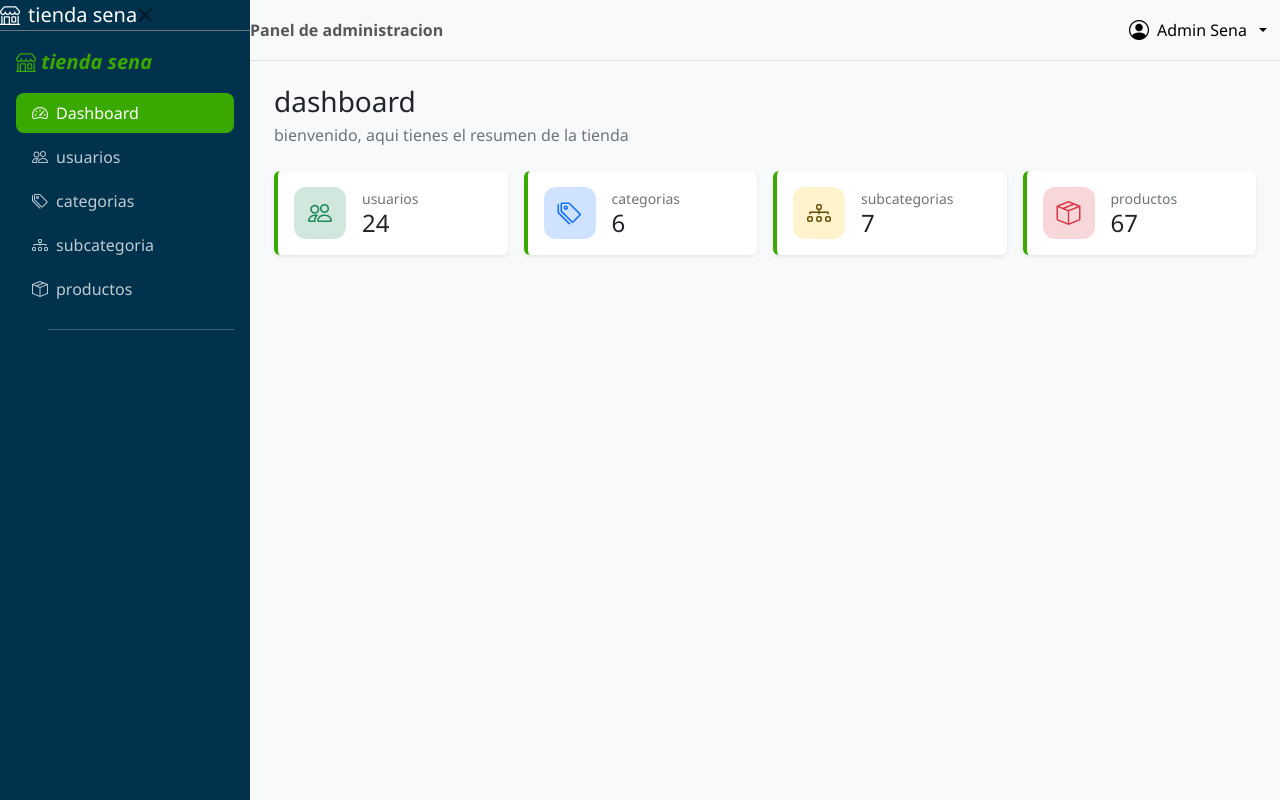
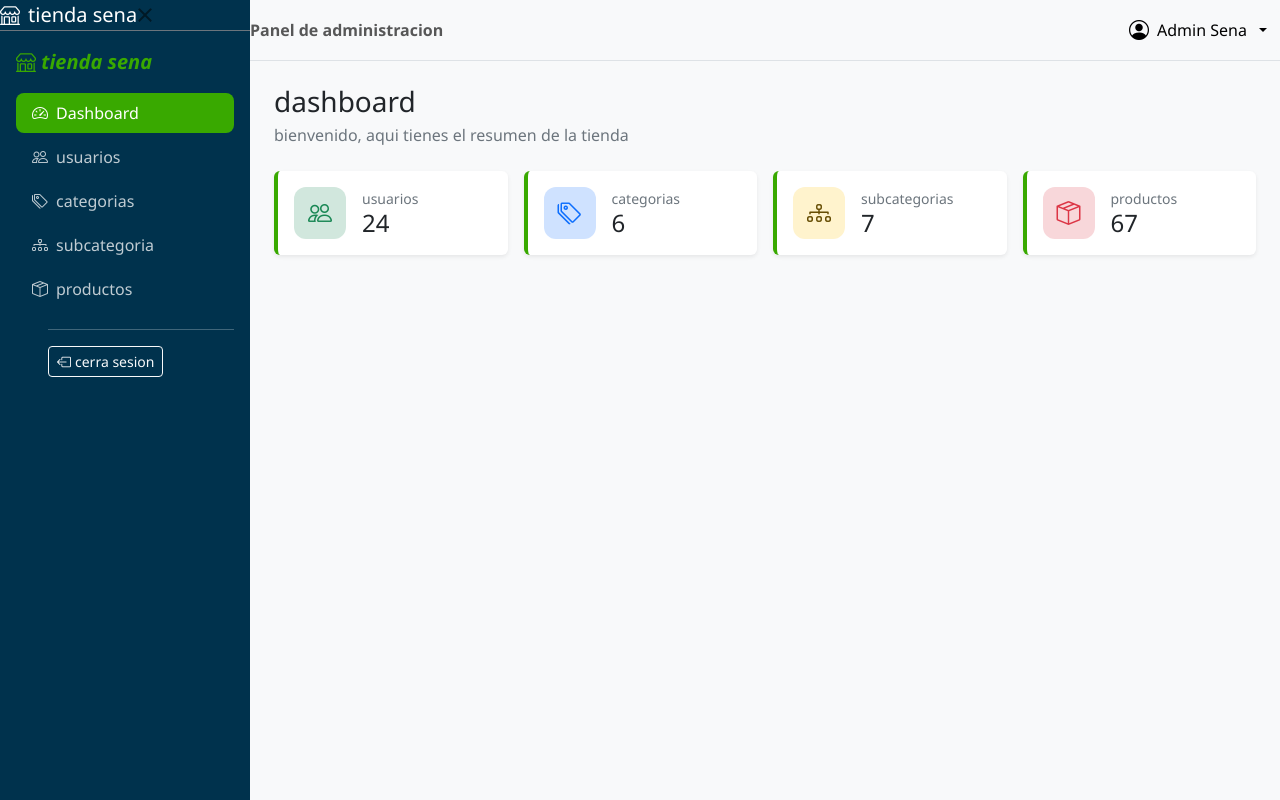
Before and after one commit to luiseduardoardila26/inventario_html_leba, a plain HTML site: page dashboard.html in a window 1280 px wide. Drawn offline with nearby package versions, Linux system fonts and the light colour scheme.

Commit message:
Update dashboard.html

```diff
--- a/dashboard.html
+++ b/dashboard.html
@@ -44,7 +44,7 @@
             <ul>
                 <hr>
                 <!--boton que se vuelve al login asi se cierra la sesion-->
-
+                <a href="index.html" class="btn btn-outline-light btn-sm"><i class="bi bi-box-arrow-left me-1"></i>cerra sesion</a>
                 <!--cierra el cuerpo del menu-->
 
 
```
